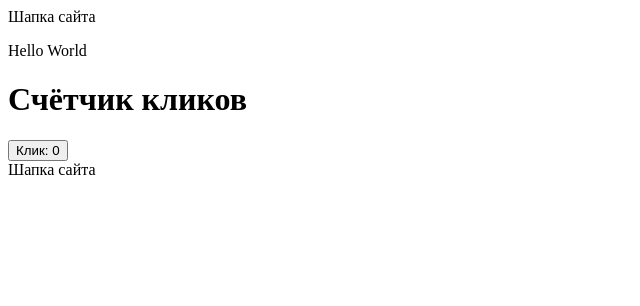
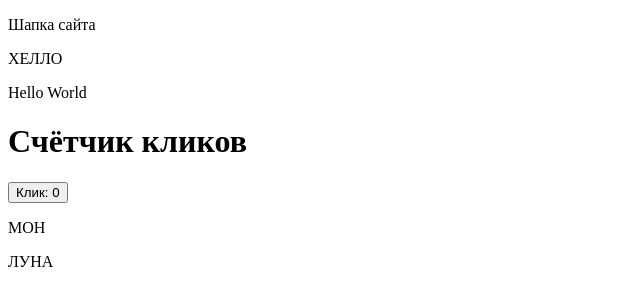
Before and after one commit to Bloedrenn/Ozon-E-PythonPro511, a React (Vite) app in the folder frontend/: page / in a window 1280 px wide. Shown: the top 306 px of the page, without its empty margins (0-640 px from the left). Built offline with nearby package versions, Linux system fonts and the light colour scheme.

Commit message:
E: передал в props Header'а данные и использовал их внутри компонента

```diff
--- a/frontend/src/App.jsx
+++ b/frontend/src/App.jsx
@@ -17,13 +17,13 @@ function App() {
 
   return (
     <>
-      <Header />
+      <Header text="Шапка сайта" title="ХЕЛЛО" />
       <p onMouseEnter={pHover}>Hello World</p>
       <h1>Счётчик кликов</h1>
       <button onClick={() => setCount(count + 1)}>
         Клик: {count}
       </button>
-      <Header /> {/* Для примера */}
+      <Header text="МОН" title="ЛУНА" /> {/* Для примера */}
     </>
   )
 }
--- a/frontend/src/components/UI/Header/Header.jsx
+++ b/frontend/src/components/UI/Header/Header.jsx
@@ -1,3 +1,8 @@
-const Header = () => <header>Шапка сайта</header>
+const Header = (props) => (
+    <header>
+        <p>{props.text}</p>
+        <p>{props.title}</p>
+    </header>
+)
 
 export default Header
```
